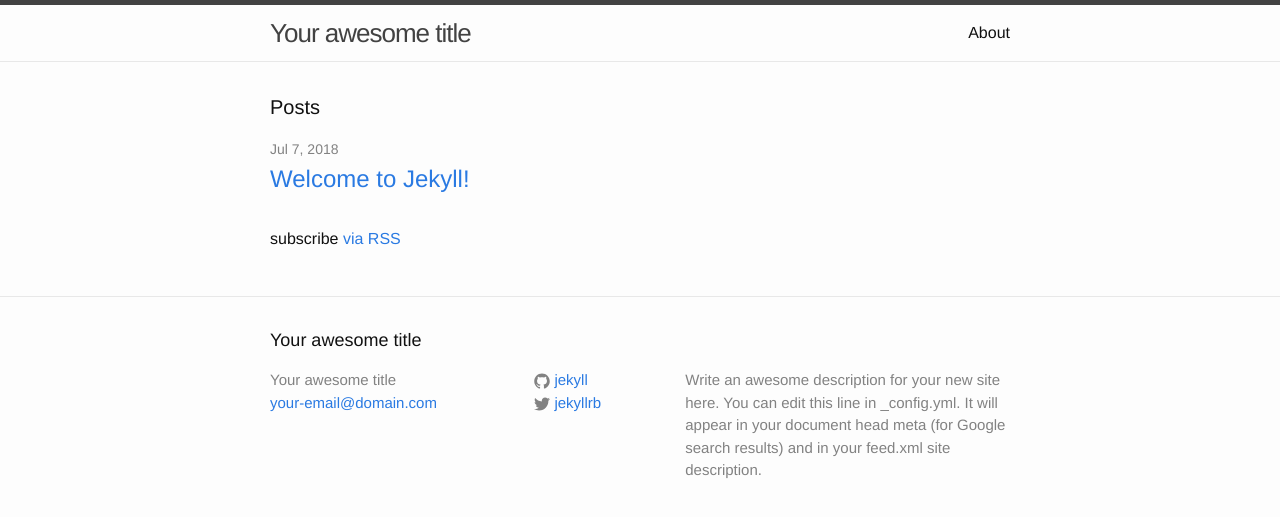
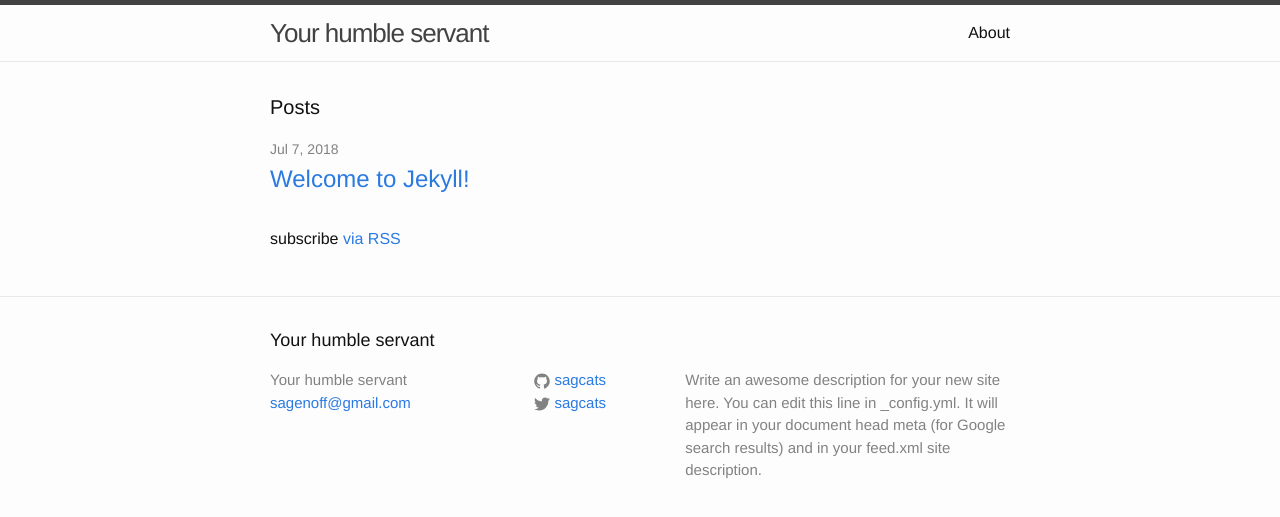
Before and after one commit to sagcats/sagcats.github.io, a Jekyll site: the page built from index.html, in a window 1280 px wide. Shown: the top 517 px of the page. Built offline with Jekyll 4.4.1, drawn with Linux system fonts in a browser that asks for light colours.

Commit message:
put in personal info

```diff
--- a/_config.yml
+++ b/_config.yml
@@ -6,16 +6,16 @@
 # 'jekyll serve'. If you change this file, please restart the server process.
 
 # Site settings
-title: Your awesome title
-email: your-email@domain.com
+title: Your humble servant
+email: sagenoff@gmail.com
 description: > # this means to ignore newlines until "baseurl:"
   Write an awesome description for your new site here. You can edit this
   line in _config.yml. It will appear in your document head meta (for
   Google search results) and in your feed.xml site description.
-baseurl: "" # the subpath of your site, e.g. /blog
-url: "http://yourdomain.com" # the base hostname & protocol for your site
-twitter_username: jekyllrb
-github_username:  jekyll
+baseurl: "/cats" # the subpath of your site, e.g. /blog
+url: "https://sagcats.github.io" # the base hostname & protocol for your site
+twitter_username: sagcats
+github_username:  sagcats
 
 # Build settings
 markdown: kramdown
```
